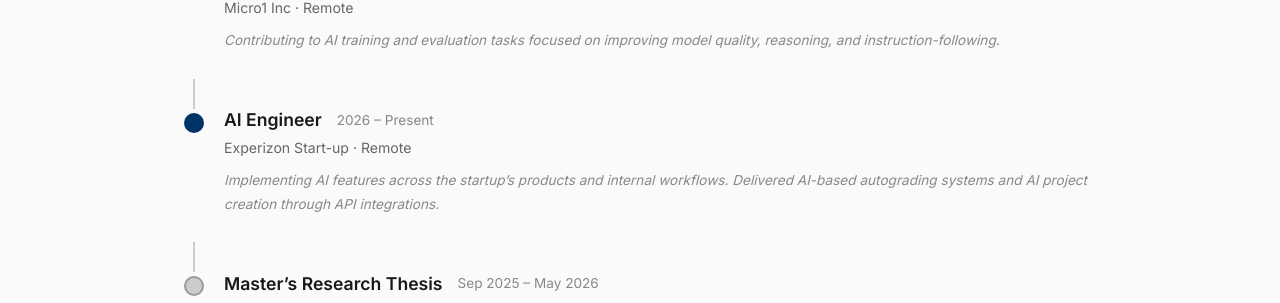
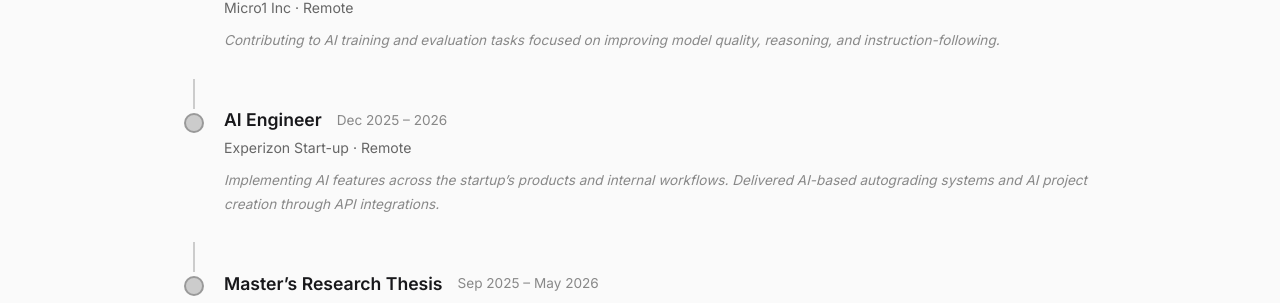
Before and after one commit to PanosBin/PanosBin.github.io, a Jekyll site: the page built from experience.md, in a window 1280 px wide and 900 px high. Shown: the part 348-651 px from the top of the window. Built offline with Jekyll 4.4.1, drawn with Linux system fonts in a browser that asks for light colours.

Commit message:
Update Experizon dates: Dec 2025 - 2026

```diff
--- a/experience.md
+++ b/experience.md
@@ -39,11 +39,11 @@ description: "Professional experience of Panagiotis Binikos."
   <div class="timeline-connector"></div>
 
   <div class="timeline-item">
-    <div class="timeline-dot timeline-dot--current"></div>
+    <div class="timeline-dot"></div>
     <div class="timeline-content">
       <div class="timeline-header">
         <h3>AI Engineer</h3>
-        <span class="timeline-period">2026 &ndash; Present</span>
+        <span class="timeline-period">Dec 2025 &ndash; 2026</span>
       </div>
       <div class="timeline-inst">Experizon Start-up &middot; Remote</div>
       <p class="timeline-note">Implementing AI features across the startup&rsquo;s products and internal workflows. Delivered AI-based autograding systems and AI project creation through API integrations.</p>
```
Also changed, not shown: cv.md (+1 -1 lines).
